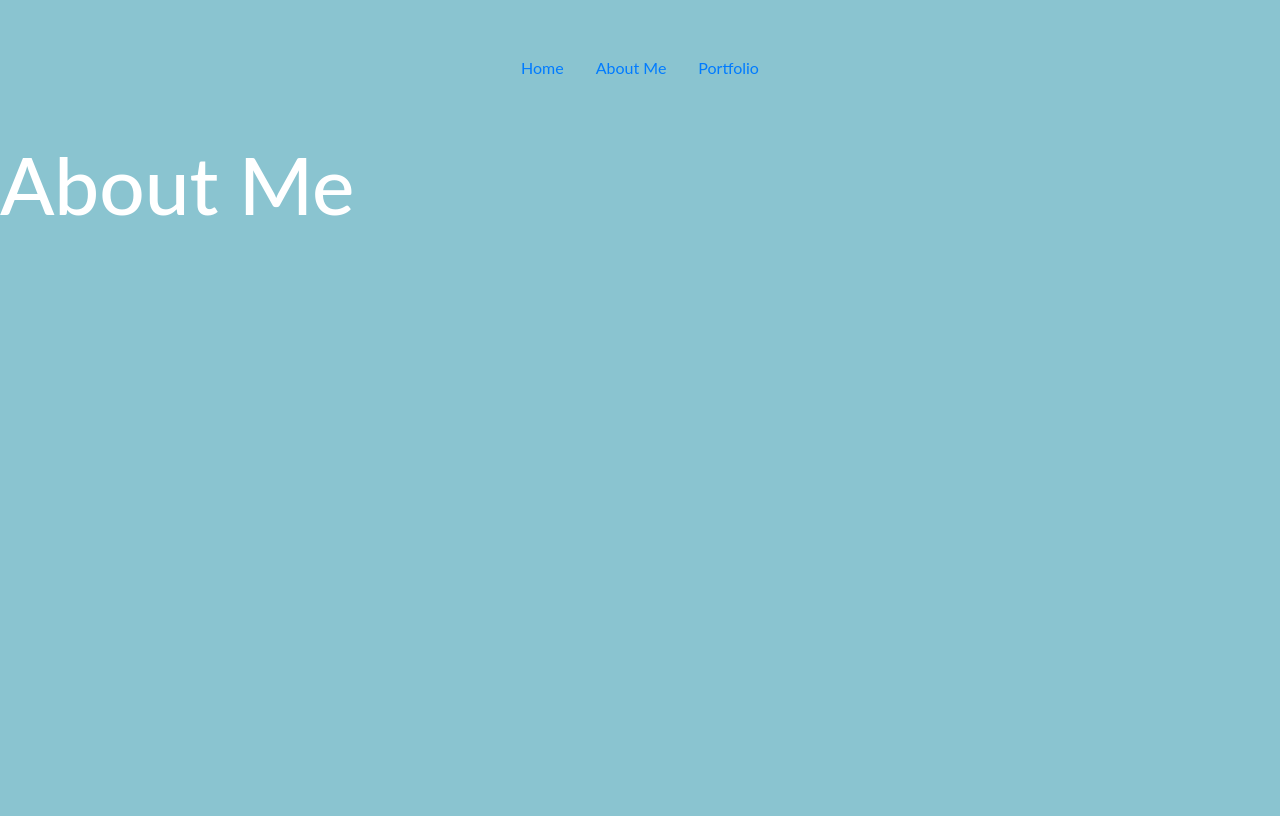
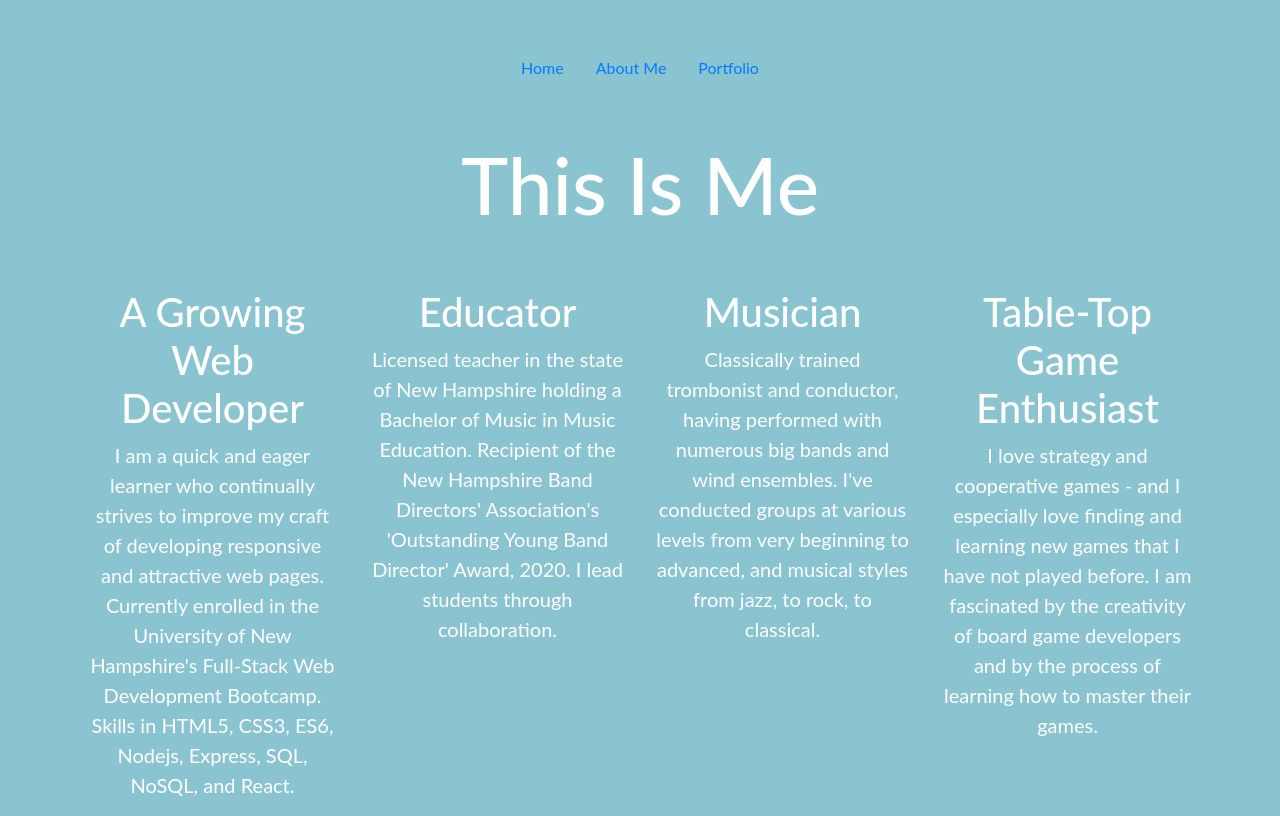
Before and after one commit to tjvig94/tjvig94.github.io, a React (Create React App) app: page /about in a window 1280 px wide. Built offline with nearby package versions, Linux system fonts and the light colour scheme.

Commit message:
Basic about  page works

```diff
--- a/src/pages/About.js
+++ b/src/pages/About.js
@@ -1,8 +1,27 @@
 import React from 'react';
+import { aboutMe } from '../portfolio-aboutme';
 
 function About() {
     return(
-        <h1>About Me</h1>
+        <main class="about-me">
+            <div class="container text-center">
+                <div class="row mb-5">
+                    <div class="col-12">
+                        <h1 id="about">This Is Me</h1>
+                    </div>
+                </div>
+                <div class="row">
+                {aboutMe.map(trait => {
+                    return(
+                        <div class="col-lg-3 this-is-me">
+                            <h3>{trait.title}</h3>
+                            <p>{trait.desc}</p>
+                        </div>
+                    )
+                })}
+                </div>
+            </div>
+        </main>
     )
 }
 
```
Also changed, not shown: src/components/Trait.js (deleted, +0 -7 lines).
